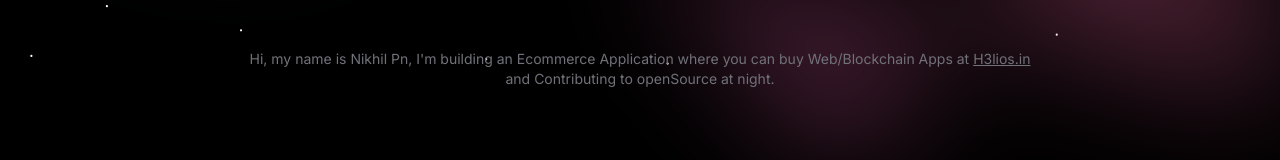
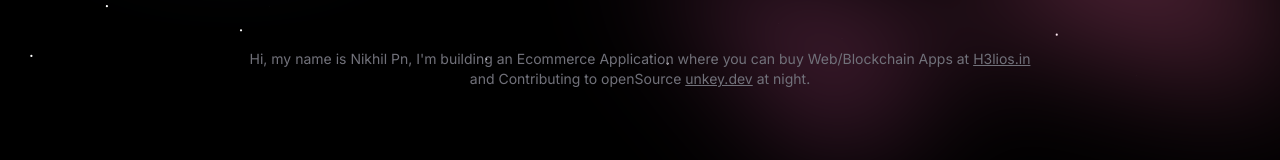
Before and after one commit to nikhil-pn/NikhilPn.com, a Next.js app: page / in a window 1280 px wide. Shown: the part 467-627 px from the top of the page. Built offline with nearby package versions, Linux system fonts and the light colour scheme; what tailwindcss-debug-screens would draw is missing.

Commit message:
athena foss url updated in home page

```diff
--- a/app/page.tsx
+++ b/app/page.tsx
@@ -61,13 +61,13 @@ export default function Home() {
 
                 <br />
                 and Contributing to openSource{" "}
-                {/* <Link
+                <Link
                   target="_blank"
-                  href="https://unkey.dev"
+                  href="https://athenafoss.com"
                   className="underline duration-500 hover:text-zinc-300"
                 >
                   unkey.dev
-                </Link>{" "} */}
+                </Link>{" "}
                 at night.
 
 
```
